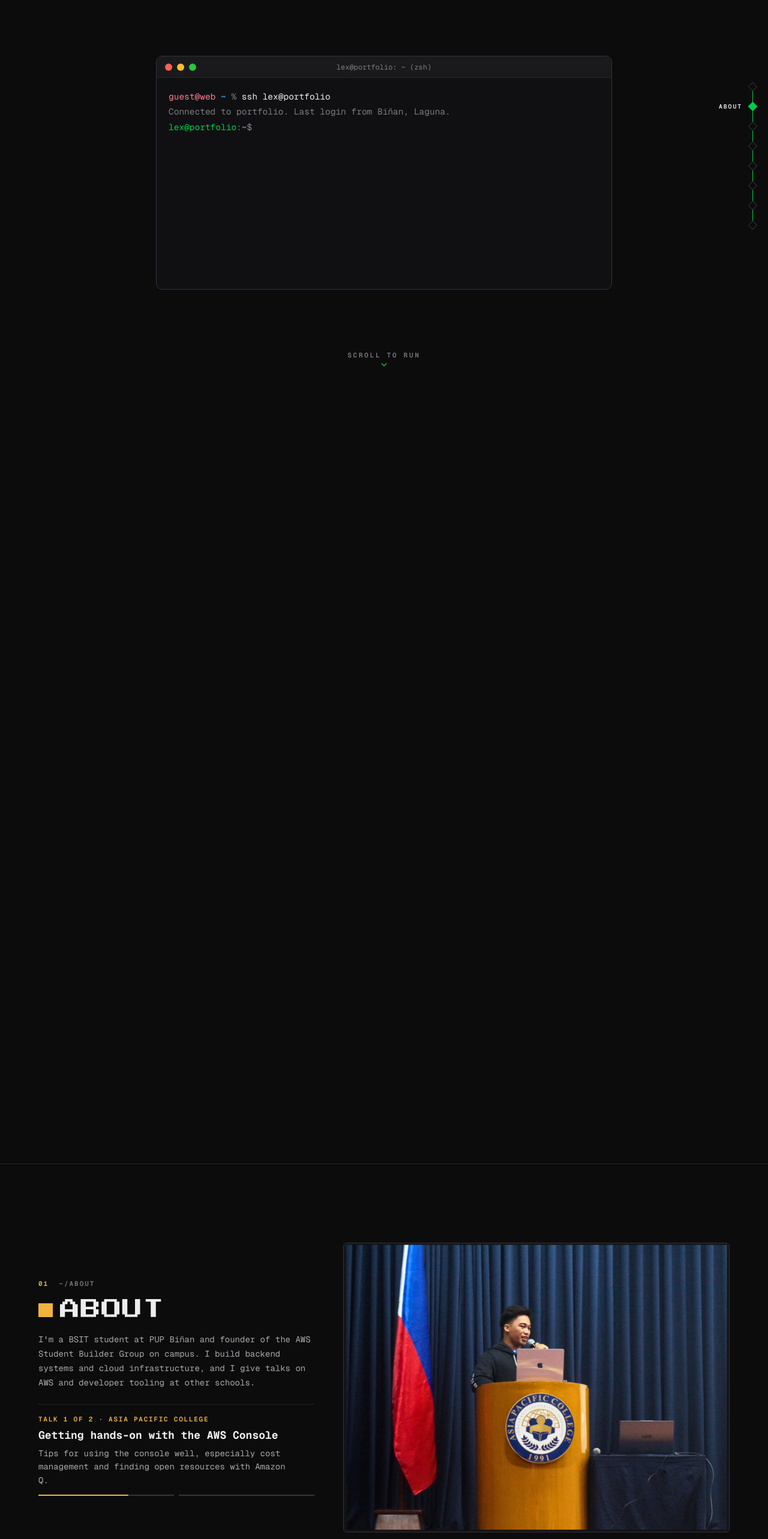
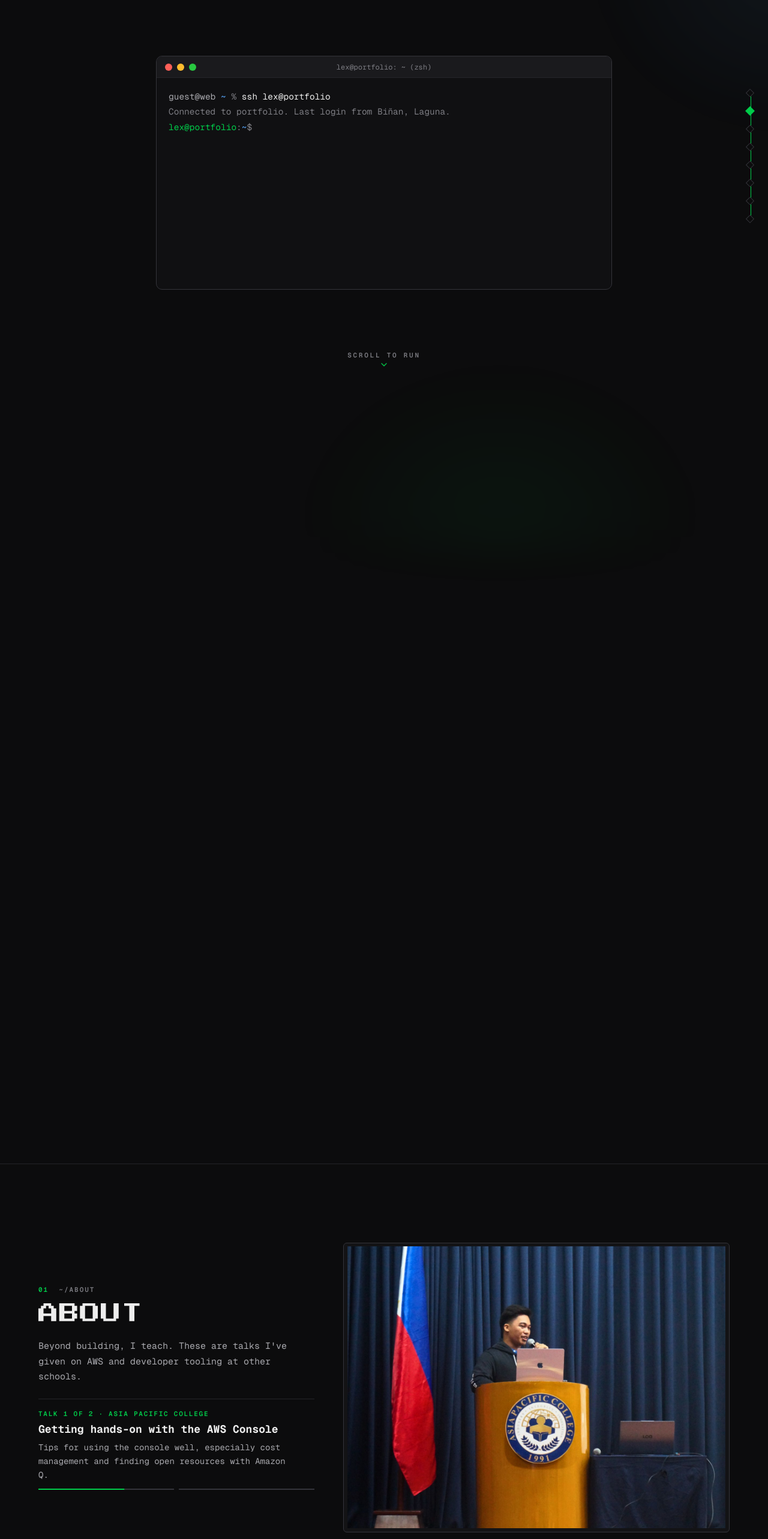
Before and after one commit to Lexter22/lexdev22, a Next.js app: page / in a window 1280 px wide. Shown: the part 140-2706 px from the top of the page at 60% size. Built offline with nearby package versions, Linux system fonts and the light colour scheme.

Commit message:
major redesign

```diff
--- a/app/components/AboutSection.tsx
+++ b/app/components/AboutSection.tsx
@@ -35,8 +35,7 @@ const heading = {
   index: "01",
   path: "about",
   title: "About",
-  intro:
-    "I'm a BSIT student at PUP Biñan and founder of the AWS Student Builder Group on campus. I build backend systems and cloud infrastructure, and I give talks on AWS and developer tooling at other schools.",
+  intro: "Beyond building, I teach. These are talks I've given on AWS and developer tooling at other schools.",
 };
 
 /** Each photo fades in over the previous one, then its frame opens up as you keep scrolling. */
--- a/app/components/ChapterHeading.tsx
+++ b/app/components/ChapterHeading.tsx
@@ -7,7 +7,7 @@ const ease = [0.22, 1, 0.36, 1] as const;
 
 const container: Variants = {
   hidden: {},
-  show: { transition: { staggerChildren: 0.1 } },
+  show: { transition: { staggerChildren: 0.08 } },
 };
 const fade: Variants = {
   hidden: { opacity: 0, y: 10 },
@@ -24,41 +24,30 @@ type Props = {
   path: string;
   title: string;
   intro?: string;
-  /** Put the intro beside the title on wide screens. */
+  /** Deprecated: kept for call-site compatibility; header is always stacked now. */
   split?: boolean;
   className?: string;
 };
 
-/** Chapter number + plain title + optional intro. Colors come from the section's tone. */
-export default function ChapterHeading({ index, path, title, intro, split = true, className = "" }: Props) {
+/** Chapter number + title + optional intro, stacked as one left-aligned unit. */
+export default function ChapterHeading({ index, path, title, intro, className = "" }: Props) {
   const reduce = useReduced();
   const anim = reduce
     ? {}
     : { initial: "hidden" as const, whileInView: "show" as const, viewport: { once: true, amount: 0.5 } };
 
   return (
-    <motion.div
-      className={`chapter-head ${split && intro ? "chapter-head--split" : ""} ${className}`}
-      variants={container}
-      {...anim}
-    >
-      <div>
+    <motion.div className={`chapter-head ${className}`} variants={container} {...anim}>
       <motion.p className="chapter-eyebrow" variants={fade} aria-hidden="true">
         <span>{index}</span>&nbsp;&nbsp;~/{path}
       </motion.p>
-        <h2 className="chapter-title flex items-center gap-3">
-          <motion.span
-            aria-hidden="true"
-            className="inline-block h-[0.7em] w-[0.7em] shrink-0 bg-[var(--tone)]"
-            variants={fade}
-          />
+      <h2 className="chapter-title">
         <span className="block overflow-hidden pb-[0.1em]">
           <motion.span className="block" variants={rise}>
             {title}
           </motion.span>
         </span>
       </h2>
-      </div>
       {intro && (
         <motion.p className="chapter-intro" variants={fade}>
           {intro}
--- a/app/components/ChapterRail.tsx
+++ b/app/components/ChapterRail.tsx
@@ -1,23 +1,29 @@
 "use client";
 
 import { useEffect, useState } from "react";
-import { motion, useScroll } from "motion/react";
+import { AnimatePresence, motion, useScroll } from "motion/react";
 import { useClamped } from "./scroll";
 
-const chapters = [
-  { id: "top", label: "Start" },
-  { id: "about", label: "About" },
-  { id: "projects", label: "Projects" },
-  { id: "experience", label: "Experience" },
-  { id: "events", label: "Events" },
-  { id: "education", label: "Education" },
-  { id: "articles", label: "Articles" },
-  { id: "contact", label: "Contact" },
+type Chapter = { id: string; label: string; n: string; image?: string };
+
+const chapters: Chapter[] = [
+  { id: "top", label: "Start", n: "00" },
+  { id: "about", label: "About", n: "01", image: "/public-speaking.jpeg" },
+  { id: "projects", label: "Projects", n: "02" },
+  { id: "experience", label: "Experience", n: "03" },
+  { id: "events", label: "Events", n: "04", image: "/intro-to-aws.jpg" },
+  { id: "education", label: "Education", n: "05" },
+  { id: "articles", label: "Articles", n: "06" },
+  { id: "contact", label: "Contact", n: "07" },
 ];
 
-/** Fixed chapter index on wide screens; tracks the chapter in view. */
+/**
+ * Gallery-style chapter index (xl+). Each node previews its destination:
+ * hovering or focusing a node pops a thumbnail card with the section name.
+ */
 export default function ChapterRail() {
   const [active, setActive] = useState("top");
+  const [hovered, setHovered] = useState<string | null>(null);
   const { scrollYProgress } = useScroll();
   const fill = useClamped(scrollYProgress);
 
@@ -47,40 +53,64 @@ export default function ChapterRail() {
   }, []);
 
   return (
-    <nav aria-label="Chapters" className="fixed right-5 top-1/2 z-40 hidden -translate-y-1/2 xl:block">
-      <ol className="relative flex flex-col gap-[18px]">
-        <span aria-hidden="true" className="absolute bottom-1 right-[5px] top-1 w-px bg-[var(--color-border-strong)]" />
+    <nav aria-label="Chapters" className="fixed right-6 top-1/2 z-40 hidden -translate-y-1/2 xl:block">
+      <ol className="relative flex flex-col gap-2">
+        <span aria-hidden="true" className="absolute bottom-2 right-[4px] top-2 w-px bg-[var(--color-border-strong)]" />
         <motion.span
           aria-hidden="true"
-          className="absolute bottom-1 right-[5px] top-1 w-px origin-top bg-[var(--color-accent)]"
+          className="absolute bottom-2 right-[4px] top-2 w-px origin-top bg-[var(--c-green)]"
           style={{ scaleY: fill }}
         />
         {chapters.map((c) => {
           const isActive = c.id === active;
+          const isOpen = hovered === c.id;
           return (
-            <li key={c.id}>
+            <li key={c.id} onMouseEnter={() => setHovered(c.id)} onMouseLeave={() => setHovered(null)}>
               <a
                 href={`#${c.id}`}
                 aria-current={isActive ? "location" : undefined}
-                className="group relative flex items-center justify-end gap-3"
+                className="group relative flex items-center justify-end py-1.5 pr-[1px]"
+                onFocus={() => setHovered(c.id)}
+                onBlur={() => setHovered(null)}
               >
-                <span
-                  className={`text-[10px] font-semibold uppercase tracking-[0.18em] transition-opacity duration-300 ${
-                    isActive
-                      ? "text-[var(--color-text)] opacity-100"
-                      : "text-[var(--color-muted)] opacity-0 group-hover:opacity-100 group-focus-visible:opacity-100"
-                  }`}
-                >
-                  {c.label}
-                </span>
+                {/* Gallery preview card */}
+                <AnimatePresence>
+                  {isOpen && (
+                    <motion.span
+                      initial={{ opacity: 0, x: 8, scale: 0.96 }}
+                      animate={{ opacity: 1, x: 0, scale: 1 }}
+                      exit={{ opacity: 0, x: 8, scale: 0.96 }}
+                      transition={{ duration: 0.18, ease: [0.22, 1, 0.36, 1] }}
+                      className="panel absolute right-7 flex w-[188px] items-center gap-3 overflow-hidden p-2"
+                    >
+                      <span className="relative h-11 w-16 shrink-0 overflow-hidden rounded-[4px] bg-[var(--bg)]">
+                        {c.image ? (
+                          <img src={c.image} alt="" className="h-full w-full object-cover" />
+                        ) : (
+                          <span className="flex h-full w-full items-center justify-center font-[family-name:var(--font-mono)] text-sm font-bold text-[var(--c-green)]">
+                            {c.n}
+                          </span>
+                        )}
+                      </span>
+                      <span className="min-w-0">
+                        <span className="block text-[10px] text-[var(--color-muted-light)]">~/{c.id}</span>
+                        <span className="block truncate text-sm font-semibold text-[var(--color-text)]">{c.label}</span>
+                      </span>
+                    </motion.span>
+                  )}
+                </AnimatePresence>
+
                 <span
                   aria-hidden="true"
-                  className={`relative h-[11px] w-[11px] rotate-45 border transition-all duration-300 ${
+                  className={`relative h-[10px] w-[10px] rotate-45 border transition-all duration-300 ${
                     isActive
-                      ? "border-[var(--color-accent)] bg-[var(--color-accent)]"
-                      : "border-[var(--color-border-strong)] bg-[var(--bg)] group-hover:border-[var(--color-accent)]"
+                      ? "scale-110 border-[var(--c-green)] bg-[var(--c-green)]"
+                      : isOpen
+                        ? "border-[var(--c-green)] bg-[var(--bg)]"
+                        : "border-[var(--color-border-strong)] bg-[var(--bg)]"
                   }`}
                 />
+                <span className="sr-only">{c.label}</span>
               </a>
             </li>
           );
--- a/app/components/EventsSection.tsx
+++ b/app/components/EventsSection.tsx
@@ -16,8 +16,7 @@ const events: {
   title: string;
   meta: string;
   body: string;
-  image?: { src: string; alt: string; width: number; height: number };
-  badge?: string;
+  image: { src: string; alt: string; width: number; height: number };
 }[] = [
   {
     type: "Workshop",
@@ -30,8 +29,13 @@ const events: {
     type: "Seminar",
     title: "Cloud 101: Introduction to AWS",
     meta: "AWS SBG PUP Biñan · Organizer and main speaker",
-    body: "An introduction to AWS for new members of the chapter, with 100 participants in the room.",
-    badge: "100",
+    body: "An introduction to AWS for new members, delivered as the main speaker to a room of 100 participants.",
+    image: {
+      src: "/intro-to-aws.jpg",
+      alt: "Lex speaking at Cloud 101 beside a slide reading Navigating your way into the Cloud",
+      width: 2048,
+      height: 1365,
+    },
   },
 ];
 
@@ -86,18 +90,7 @@ export default function EventsSection() {
         <ul className="grid gap-4 md:grid-cols-2">
           {events.map((e) => (
             <li key={e.title} className="panel flex flex-col overflow-hidden">
-              {e.image ? (
-                <ScrollImage {...e.image} className="aspect-[16/10] w-full" />
-              ) : (
-                <div className="flex aspect-[16/10] w-full flex-col justify-between border-b border-[var(--color-border)] bg-[var(--bg)] p-5">
-                  <span className="text-[11px] font-bold uppercase tracking-[0.18em] text-[var(--color-muted-light)]">
-                    Attendees
-                  </span>
-                  <span className="font-[family-name:var(--font-pixel)] text-[clamp(3rem,8vw,5.5rem)] leading-none text-[var(--tone)]">
-                    {e.badge}
-                  </span>
-                </div>
-              )}
+              <ScrollImage {...e.image} className="aspect-[16/10] w-full" />
               <div className="flex flex-1 flex-col p-5">
                 <p className="mb-2 text-[11px] font-semibold uppercase tracking-[0.16em] text-[var(--tone)]">{e.type}</p>
                 <h3 className="text-display text-lg text-[var(--color-text)]">{e.title}</h3>
--- a/app/components/Hero.tsx
+++ b/app/components/Hero.tsx
@@ -7,7 +7,7 @@ import { useInset, useLerp, useReduced } from "./scroll";
 
 /* ---------- Terminal script ---------- */
 
-type Tone = "text" | "muted" | "green" | "amber" | "blue";
+type Tone = "text" | "muted" | "green" | "blue";
 type Step =
   | { kind: "cmd"; host: "local" | "remote"; text: string }
   | { kind: "out"; segs: [string, Tone][] };
@@ -16,7 +16,6 @@ const toneClass: Record<Tone, string> = {
   text: "text-[var(--color-text)]",
   muted: "text-[var(--color-muted-light)]",
   green: "text-[var(--c-green)]",
-  amber: "text-[var(--c-amber)]",
   blue: "text-[var(--c-blue)]",
 };
 
@@ -29,9 +28,9 @@ const script: Step[] = [
   {
     kind: "out",
     segs: [
-      ["AWS Student Builder Group Lead", "amber"],
+      ["AWS Student Builder Group Lead", "green"],
       ["  ·  ", "muted"],
-      ["Cloud Engineer", "blue"],
+      ["DevOps · Data · QA Automation", "text"],
     ],
   },
   { kind: "cmd", host: "remote", text: "ls" },
@@ -59,7 +58,7 @@ function Prompt({ host }: { host: "local" | "remote" }) {
   if (host === "local") {
     return (
       <>
-        <span className="text-[var(--c-pink)]">guest@web</span> <span className="text-[var(--c-blue)]">~</span>{" "}
+        <span className="text-[var(--color-muted)]">guest@web</span> <span className="text-[var(--c-blue)]">~</span>{" "}
         <span className="text-[var(--color-muted-light)]">%</span>{" "}
       </>
     );
@@ -146,13 +145,13 @@ function HeroContent({ photoClip }: { photoClip?: MotionValue<string> }) {
           <span className="block text-[var(--c-green)]">B. Reyes</span>
         </h1>
         <p className="mb-5 text-sm font-semibold sm:text-base">
-          <span className="text-[var(--c-amber)]">AWS Student Builder Group Lead</span>
+          <span className="text-[var(--c-green)]">AWS Student Builder Group Lead</span>
           <span className="text-[var(--color-muted-light)]"> · </span>
-          <span className="text-[var(--c-blue)]">Cloud Engineer</span>
+          <span className="text-[var(--color-text)]">DevOps · Data · QA Automation</span>
         </p>
         <p className="mb-7 max-w-[52ch] leading-relaxed text-[var(--color-muted)]">
-          BSIT student at PUP Bi&ntilde;an. I design server-side systems, optimize databases, and ship cloud
-          infrastructure.
+          I lead the AWS Student Builder Group at PUP Bi&ntilde;an, bridging academics and industry through hands-on
+          workshops. I focus on DevOps, data, and QA automation.
         </p>
         <div className="flex flex-wrap gap-3">
           <a href="#projects" className="btn btn-primary">
--- a/app/globals.css
+++ b/app/globals.css
@@ -21,14 +21,16 @@
     --bg-alt: #131315;
     --green: #00cc4a;
 
-    /* Solid personality accents. No glows, no gradients. */
+    /*
+     * Restrained palette (color theory): one signature accent + neutrals.
+     * Green is the brand pop; a single muted blue is reserved strictly for
+     * terminal syntax highlighting. No per-section rainbow.
+     */
     --c-green: #00cc4a;
-    --c-amber: #f2b33d;
-    --c-blue: #5aa9ff;
-    --c-pink: #ff7a90;
-    --c-violet: #b48cff;
+    --c-green-dim: #0f9a45;
+    --c-blue: #5aa9ff; /* terminal syntax only */
 
-    /* Each chapter sets its own tone; green is the default */
+    /* Every section shares the green accent. Differentiate by layout, not hue. */
     --tone: var(--c-green);
   }
 
@@ -49,6 +51,38 @@
     background-color: var(--bg);
     color: var(--color-text);
     font-family: var(--font-mono, Geist Mono, monospace);
+  }
+
+  /*
+   * Ambient "cloud haze": two large, soft, slowly drifting color fields.
+   * Nods to the cloud-infra subject without a grid or scanlines. Fixed and
+   * heavily blurred so it reads as atmosphere, never as content.
+   */
+  body::before {
+    content: "";
+    position: fixed;
+    inset: -20vmax;
+    z-index: 0;
+    pointer-events: none;
+    background:
+      radial-gradient(38vmax 30vmax at 18% 12%, rgba(0, 204, 74, 0.1), transparent 60%),
+      radial-gradient(42vmax 34vmax at 86% 28%, rgba(90, 169, 255, 0.07), transparent 62%),
+      radial-gradient(46vmax 36vmax at 60% 96%, rgba(0, 204, 74, 0.06), transparent 60%);
+    filter: blur(40px);
+    opacity: 0.9;
+    animation: drift 34s ease-in-out infinite alternate;
+  }
+
+  @keyframes drift {
+    0% {
+      transform: translate3d(0, 0, 0) scale(1);
+    }
+    50% {
+      transform: translate3d(2.5vmax, -1.5vmax, 0) scale(1.06);
+    }
+    100% {
+      transform: translate3d(-2vmax, 2vmax, 0) scale(1.02);
+    }
   }
 
   @media (max-width: 767px) {
@@ -125,12 +159,13 @@
 }
 
 @layer components {
-  /* ---------- Tones ---------- */
-  .tone-green { --tone: var(--c-green); }
-  .tone-amber { --tone: var(--c-amber); }
-  .tone-blue { --tone: var(--c-blue); }
-  .tone-pink { --tone: var(--c-pink); }
-  .tone-violet { --tone: var(--c-violet); }
+  /* ---------- Tone ---------- */
+  /* One accent across the whole site. Legacy tone-* classes map to green. */
+  .tone-green,
+  .tone-amber,
+  .tone-blue,
+  .tone-pink,
+  .tone-violet { --tone: var(--c-green); }
 
   /* ---------- Chapter rhythm ---------- */
   .chapter {
@@ -139,17 +174,13 @@
     border-top: 1px solid var(--color-border);
   }
 
+  /*
+   * One left-aligned header unit: eyebrow, title, then intro stacked.
+   * No floating caption off to the right.
+   */
   .chapter-head {
-    display: grid;
-    gap: 0.875rem;
+    position: relative;
     margin-bottom: clamp(1.75rem, 3.5vw, 2.5rem);
-  }
-  @media (min-width: 768px) {
-    .chapter-head--split {
-      grid-template-columns: minmax(0, 1fr) minmax(0, 26rem);
-      align-items: end;
-      gap: 3rem;
-    }
   }
 
   .chapter-eyebrow {
@@ -159,7 +190,7 @@
     letter-spacing: 0.18em;
     text-transform: uppercase;
     color: var(--color-muted-light);
-    margin-bottom: 0.75rem;
+    margin-bottom: 0.6rem;
   }
   .chapter-eyebrow span {
     color: var(--tone);
@@ -176,16 +207,41 @@
   }
 
   .chapter-intro {
-    font-size: 0.875rem;
+    margin-top: 1rem;
+    font-size: 0.9375rem;
     line-height: 1.7;
     color: var(--color-muted);
-    max-width: 56ch;
+    max-width: 62ch;
   }
 
+  /*
+   * Panels read as lifted slabs: a subtle top-down surface gradient, a 1px
+   * highlight on the top edge (as if lit from above), and a soft drop shadow.
+   */
   .panel {
+    position: relative;
     border: 1px solid var(--color-border);
-    background: var(--bg-alt);
-    border-radius: 6px;
+    border-radius: 8px;
+    background:
+      linear-gradient(180deg, rgba(255, 255, 255, 0.035), rgba(255, 255, 255, 0) 120px),
+      var(--bg-alt);
+    box-shadow:
+      inset 0 1px 0 rgba(255, 255, 255, 0.05),
+      0 1px 2px rgba(0, 0, 0, 0.4),
+      0 12px 32px -12px rgba(0, 0, 0, 0.7);
+  }
+
+  /* Interactive panels lift toward the accent on hover */
+  .panel-hover {
+    transition: transform 0.25s ease, border-color 0.25s ease, box-shadow 0.25s ease;
+  }
+  .panel-hover:hover {
+    transform: translateY(-3px);
+    border-color: color-mix(in srgb, var(--c-green) 45%, var(--color-border));
+    box-shadow:
+      inset 0 1px 0 rgba(255, 255, 255, 0.06),
+      0 1px 2px rgba(0, 0, 0, 0.4),
+      0 20px 44px -16px rgba(0, 0, 0, 0.8);
   }
 
   .tag {
--- a/app/layout.tsx
+++ b/app/layout.tsx
@@ -53,7 +53,7 @@ export default function RootLayout({
         </a>
         <ChapterRail />
         <Header />
-          <main id="main" className="flex-1">{children}</main>
+          <main id="main" className="relative z-10 flex-1">{children}</main>
           <Footer />
       </body>
     </html>
```
Also changed, not shown: app/components/ContactSection.tsx (+48 -73 lines), app/components/EducationSection.tsx (+38 -9 lines), app/components/Footer.tsx (+8 -16 lines), public/intro-to-aws.jpg (added). Lines whose indentation alone changed are shown as unchanged.
